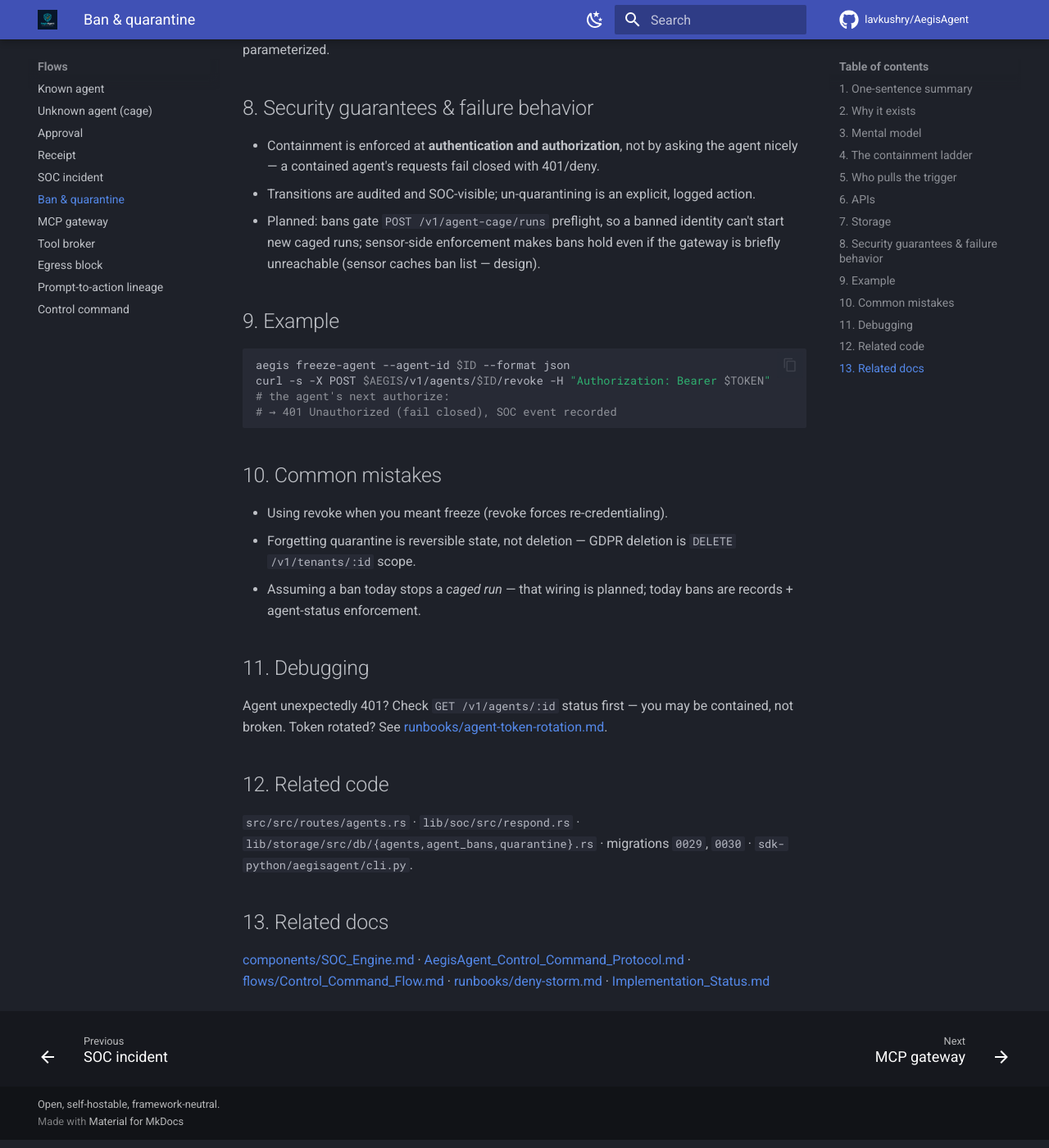
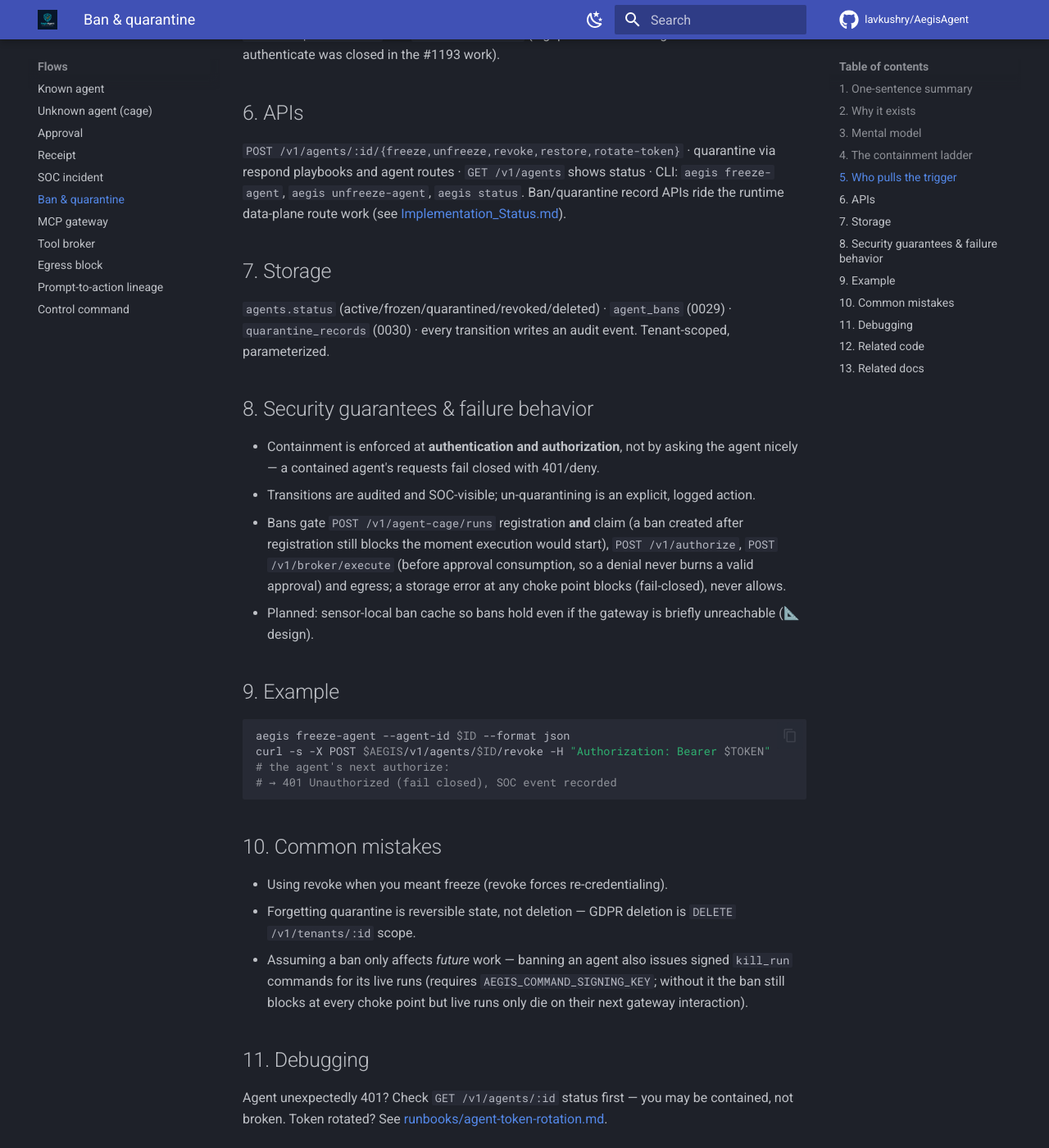
Before and after one commit to lavkushry/AegisAgent, an MkDocs documentation site: the page built from docs/flows/Ban_Quarantine_Flow.md, in a window 1280 px wide and 1400 px high, scrolled down 2355 px. Shown: the whole window at 82% size. Built offline with MkDocs 1.6.1 and Material for MkDocs 9.7.7, drawn with Linux system fonts in a browser that asks for light colours; comment, search, counter and statistics services are not loaded; some of the changed text lies outside the part shown.

Commit message:
docs: bring ban/quarantine status pages in lockstep with choke-point enforcement
current-vs-roadmap.md: ban/quarantine row -> Available today (choke points +
live-run kill propagation); also fixes two pre-existing stale claims that the
cage executor is 'not on main' / 'WIP' (it shipped with claim/execute loop +
Docker e2e).

flows/Ban_Quarantine_Flow.md: containment-ladder Ban/Kill rungs and the
security-guarantees section now describe the shipped enforcement (authorize,
broker pre-consume, cage create/claim, egress, signed kill_run propagation);
the signed-command sensor edge is no longer marked 'planned'. Honest
residuals kept explicit (fingerprint/image_digest/prompt_hash types,
sensor-local ban cache).

````diff
--- a/docs/flows/Ban_Quarantine_Flow.md
+++ b/docs/flows/Ban_Quarantine_Flow.md
@@ -1,6 +1,6 @@
 # Ban & Quarantine Model
 
-**Status: 🟡 Partial** — agent-level containment (freeze/quarantine/revoke) ✅ implemented; first-class ban/quarantine stores ✅ (schemas landed); sensor-enforced runtime bans 📐 planned.
+**Status: ✅ Implemented (beta)** — agent-level containment (freeze/quarantine/revoke) ✅; first-class ban/quarantine stores ✅; choke-point enforcement (authorize, broker execute, cage create/claim, egress) ✅; agent bans propagate to live runs as signed `kill_run` commands ✅. Remaining: `fingerprint`/`image_digest`/`prompt_hash` target types are stored but not yet consulted; sensor-local ban cache (bans holding while the gateway is unreachable) 📐.
 
 ## 1. One-sentence summary
 
@@ -21,8 +21,8 @@
 | **Freeze** | agent's authorize calls are denied; reversible | `POST /v1/agents/:id/freeze` / `unfreeze` (also CLI `aegis freeze-agent`) | ✅ |
 | **Quarantine** | agent marked quarantined; `get_agent_by_token` refuses it (401); reversible via restore | SOC respond playbooks (`lib/soc/src/respond.rs`) or agent routes; `quarantine_records` store (migration 0030, #1679) adds first-class records with reason/scope | ✅ status-level / 🟡 records wired |
 | **Revoke** | token invalidated; agent must be re-credentialed (`rotate-token` for benign rotation) | `POST /v1/agents/:id/revoke` / `restore` | ✅ |
-| **Ban** | durable, listable ban independent of agent row state; intended to gate *future* runs and sensor-side enforcement | `agent_bans` store (migration 0029, #1678: `lib/storage/src/db/agent_bans.rs`) | 🟡 store exists; preflight/run-gating + sensor propagation 📐 |
-| **Kill / workspace quarantine** (unknown agents) | terminate sandbox, preserve workspace as evidence | signed control commands to node sensor / cage runner | 📐 design ([AegisAgent_Control_Command_Protocol.md](../AegisAgent_Control_Command_Protocol.md), [AegisAgent_Agent_Cage.md](../AegisAgent_Agent_Cage.md)) |
+| **Ban** | durable, listable ban independent of agent row state; gates future *and* running work | `agent_bans` store (migration 0029, #1678); enforced at `POST /v1/authorize` (agent + tool → durable deny), `POST /v1/broker/execute` (tool → 403 before approval consumption), `POST /v1/agent-cage/runs` create + claim (agent → 403; claim re-checks late bans), `POST /v1/egress/check` (destination); `POST /v1/bans` for an agent also issues signed `kill_run` commands for its active runs | ✅ choke points + live-run propagation; `fingerprint`/`image_digest`/`prompt_hash` types 📐 |
+| **Kill / workspace quarantine** (unknown agents) | terminate sandbox, preserve workspace as evidence | signed control commands to node sensor / cage runner (`ProcessEnforcer` host kill proven on a real Linux host) | ✅ kill (beta); workspace evidence-freeze 📐 ([AegisAgent_Control_Command_Protocol.md](../AegisAgent_Control_Command_Protocol.md), [AegisAgent_Agent_Cage.md](../AegisAgent_Agent_Cage.md)) |
 
 ## 5. Who pulls the trigger
 
@@ -33,7 +33,7 @@
     RESP --> API
     API --> ST[(agent status + ban/quarantine records)]
     ST --> AUTH[get_agent_by_token excludes<br/>quarantined & deleted → 401]
-    ST -.planned.-> CMD[signed control command] -.-> SENSOR[node sensor kills/aborts run]
+    ST --> CMD[signed control command] --> SENSOR[node sensor kills/aborts run]
     API --> EV[audit event + SOC event + receipt trail]
 ```
 
@@ -51,7 +51,8 @@
 
 - Containment is enforced at **authentication and authorization**, not by asking the agent nicely — a contained agent's requests fail closed with 401/deny.
 - Transitions are audited and SOC-visible; un-quarantining is an explicit, logged action.
-- Planned: bans gate `POST /v1/agent-cage/runs` preflight, so a banned identity can't start new caged runs; sensor-side enforcement makes bans hold even if the gateway is briefly unreachable (sensor caches ban list — design).
+- Bans gate `POST /v1/agent-cage/runs` registration **and** claim (a ban created after registration still blocks the moment execution would start), `POST /v1/authorize`, `POST /v1/broker/execute` (before approval consumption, so a denial never burns a valid approval) and egress; a storage error at any choke point blocks (fail-closed), never allows.
+- Planned: sensor-local ban cache so bans hold even if the gateway is briefly unreachable (📐 design).
 
 ## 9. Example
 
@@ -66,7 +67,7 @@
 
 - Using revoke when you meant freeze (revoke forces re-credentialing).
 - Forgetting quarantine is reversible state, not deletion — GDPR deletion is `DELETE /v1/tenants/:id` scope.
-- Assuming a ban today stops a *caged run* — that wiring is planned; today bans are records + agent-status enforcement.
+- Assuming a ban only affects *future* work — banning an agent also issues signed `kill_run` commands for its live runs (requires `AEGIS_COMMAND_SIGNING_KEY`; without it the ban still blocks at every choke point but live runs only die on their next gateway interaction).
 
 ## 11. Debugging
 
````
Also changed, not shown: docs/current-vs-roadmap.md (+3 -3 lines).
